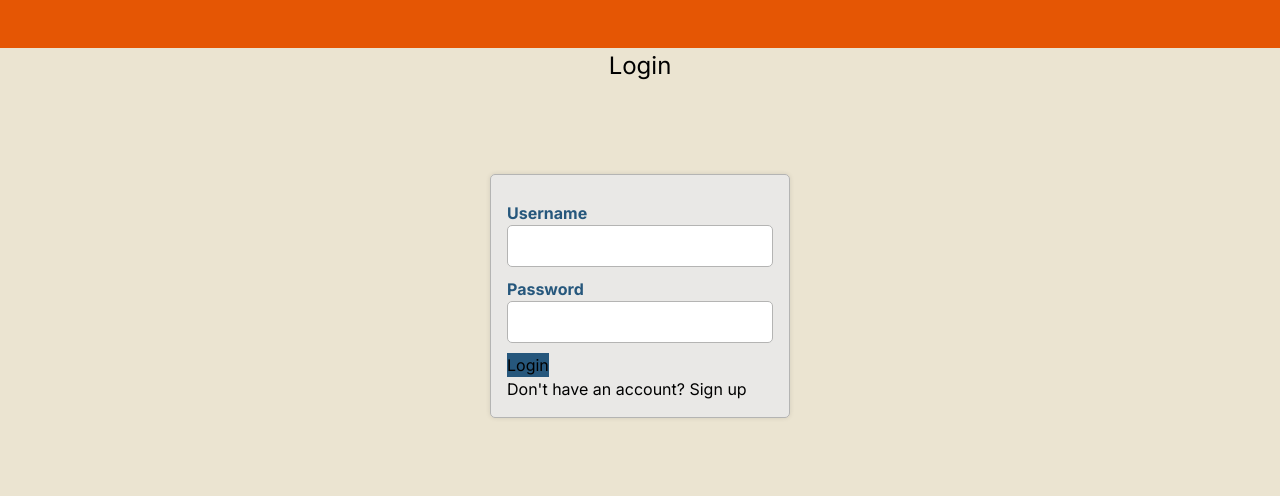
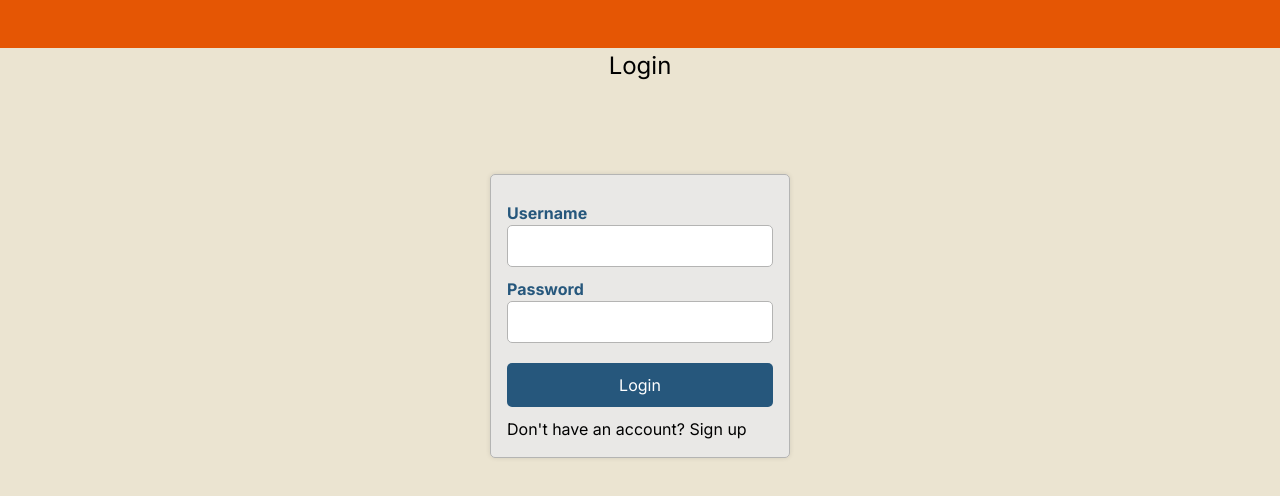
Before and after one commit to j4zuu/innovationProjectUI, a Next.js app: page /login in a window 1280 px wide. Shown: the top 496 px of the page. Built offline with nearby package versions, Linux system fonts and the light colour scheme.

Commit message:
merged everything

```diff
--- a/src/app/components/Login.tsx
+++ b/src/app/components/Login.tsx
@@ -50,7 +50,7 @@ const LoginForm: React.FC = () => {
             onChange={(e) => setPassword(e.target.value)}
           />
         </div>
-        <button onClick={handleLogin} type="button" className='formButton'>
+        <button onClick={handleLogin} type="button" className='formButton customButton'>
           Login
         </button>
         <p> Don&apos;t have an account? <a href="/registration">Sign up</a></p>
--- a/src/app/styles.css
+++ b/src/app/styles.css
@@ -34,7 +34,7 @@ h2 {
     margin: 10px 0;
 }
 
-.formButton{
+.formButton {
     background-color: #26577C;
 }
 
@@ -80,21 +80,19 @@ button:hover {
     background-color: rgb(235, 228, 209);
     height: 100vh;
     flex: auto;
-    padding-top: 80px;
-
 }
 
-.tempBoxStyle{
+.tempBoxStyle {
     color: black;
     background-color: #616161;
     text-align: center;
     width: 200px;
     height: 150px;
-    box-shadow: 0 4px 8px 0 rgba(0,0,0,0.2);
+    box-shadow: 0 4px 8px 0 rgba(0, 0, 0, 0.2);
     transition: 0.3s;
 }
 
-.base{
+.base {
     display: flex;
     justify-content: space-evenly;
     flex-wrap: wrap;
@@ -185,11 +183,11 @@ Note: Beware of modifying this element as it can break the animations - you shou
     border-radius: 5px;
     background-color: #f0f0f0;
     box-shadow: 0 0 5px rgba(0, 0, 0, 0.2);
-  }
+}
 
-  .temperature {
+.temperature {
     font-size: 36px;
     color: #0077cc;
     font-weight: bold;
     margin-top: 10px;
-  }
+}
```
